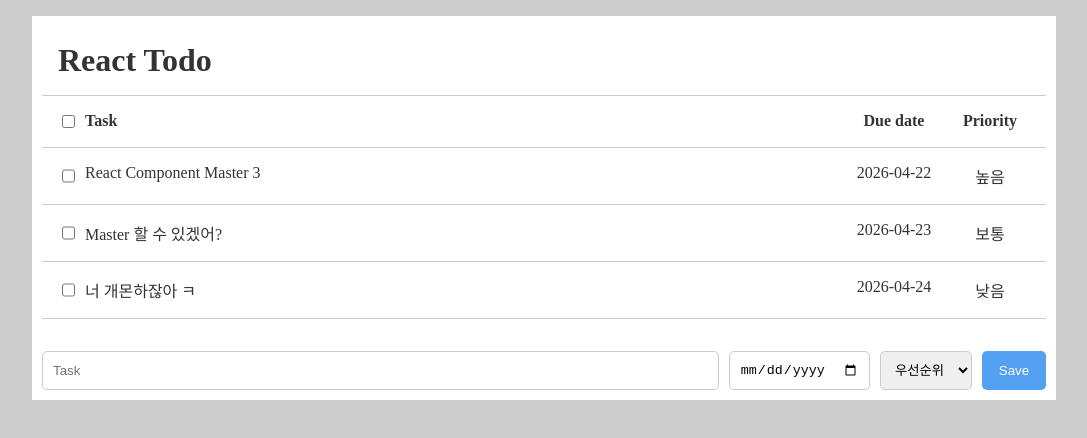
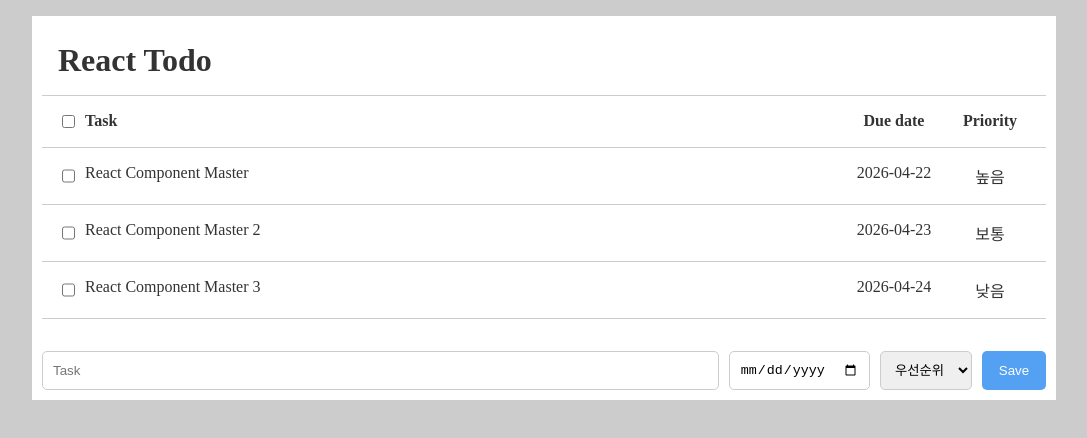
Before and after one commit to yeomdh-ctrl/ktds-react, a React (Vite) app: page / in a window 1280 px wide. Shown: the top 438 px of the page, without its empty margins (96-1183 px from the left). Built offline with nearby package versions, Linux system fonts and the light colour scheme.

Commit message:
first commit

```diff
--- a/src/components/todo/TodoMain.jsx
+++ b/src/components/todo/TodoMain.jsx
@@ -18,19 +18,19 @@ const TodoMain = () => {
   const todoDatas = [
     {
       id: "todo_1",
-      todo: "React Component Master 3",
+      todo: "React Component Master",
       dueDate: "2026-04-22",
       priority: 1,
     },
     {
       id: "todo_2",
-      todo: "Master 할 수 있겠어?",
+      todo: "React Component Master 2",
       dueDate: "2026-04-23",
       priority: 2,
     },
     {
       id: "todo_3",
-      todo: "너 개몬하잖아 ㅋ",
+      todo: "React Component Master 3",
       dueDate: "2026-04-24",
       priority: 3,
     },
```
